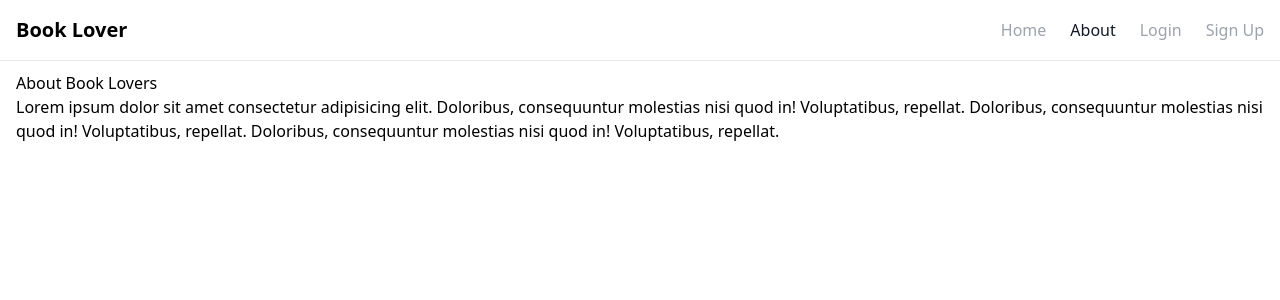
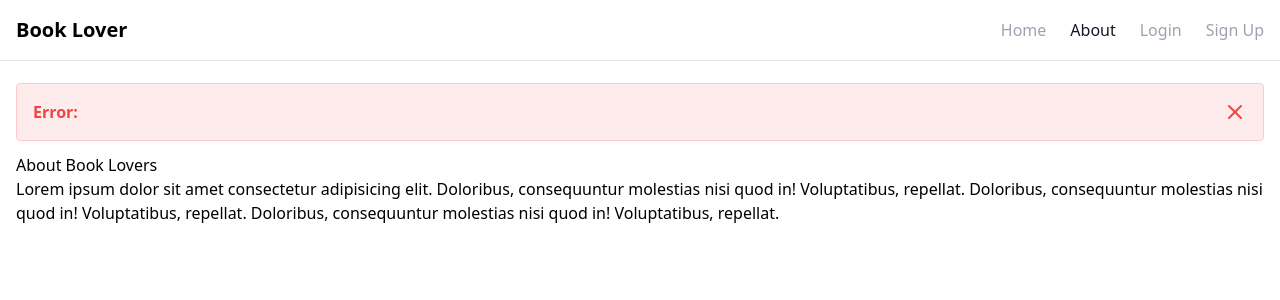
Before and after one commit to quang-design/booklovers, a SvelteKit app: page /about in a window 1280 px wide. Shown: the top 300 px of the page. Built offline with nearby package versions, Linux system fonts and the light colour scheme.

Commit message:
feat: add global message notification system
- Create messages store for managing notification state
- Add error and success message components to layout
- Implement message close functionality

```diff
--- /dev/null
+++ b/src/lib/stores/messages.store.js
@@ -0,0 +1,17 @@
+import { writable } from 'svelte/store';
+import { PUBLIC_ERROR_MESSAGE } from '$env/static/public';
+
+const messageStore = writable({ show: true, message: '', type: 'error' });
+
+export default {
+	subscribe: messageStore.subscribe,
+	showError: function (message = PUBLIC_ERROR_MESSAGE) {
+		messageStore.set({ show: true, message: message, type: 'error' });
+	},
+	showSuccess: function (/** @type {string} */ message) {
+		messageStore.set({ show: true, message: message, type: 'success' });
+	},
+	hide: function () {
+		messageStore.set({ show: false, message: '', type: 'success' });
+	}
+};
--- a/src/routes/+layout.svelte
+++ b/src/routes/+layout.svelte
@@ -1,12 +1,54 @@
 <script>
 	import '../app.css';
 	import Nav from '$lib/components/Nav.svelte';
+	import { X } from 'lucide-svelte';
+	import messagesStore from '$lib/stores/messages.store';
+
 	let { children } = $props();
+
+	$effect(() => {
+		messagesStore.showError();
+		return () => {};
+	});
+
+	function closeMessage() {
+		messagesStore.hide();
+	}
 </script>
 
 <Nav />
 <main class="px-4 py-2.5">
 	<div class="mx-auto max-w-7xl">
+		{#if $messagesStore.show}
+			{@render messageSnippet()}
+		{/if}
 		{@render children()}
 	</div>
 </main>
+
+{#snippet messageSnippet()}
+	<div class="my-3 flex flex-wrap">
+		<div class="w-full">
+			<div
+				class="flex justify-between rounded border p-4
+				{$messagesStore.type === 'error'
+					? 'border-red-200 bg-red-500/10 text-red-500'
+					: 'border-green-200 bg-green-500/10 text-green-500'}"
+				role="alert"
+			>
+				<p>
+					<strong>{$messagesStore.type === 'error' ? 'Error:' : 'Success:'}</strong>
+					{$messagesStore.message}
+				</p>
+				<button
+					type="button"
+					class="text-red-500hover:text-red-600"
+					aria-label="Close"
+					onclick={closeMessage}
+				>
+					<X />
+				</button>
+			</div>
+		</div>
+	</div>
+{/snippet}
```
